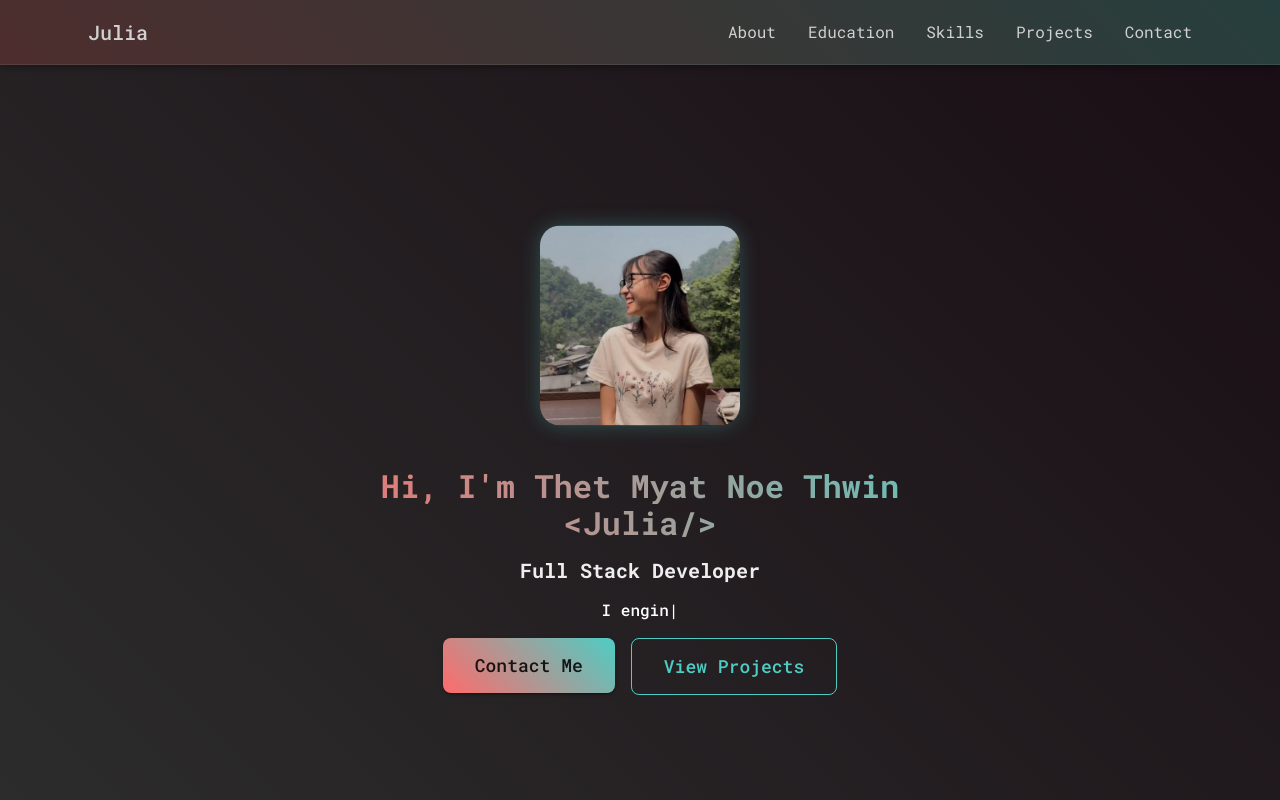
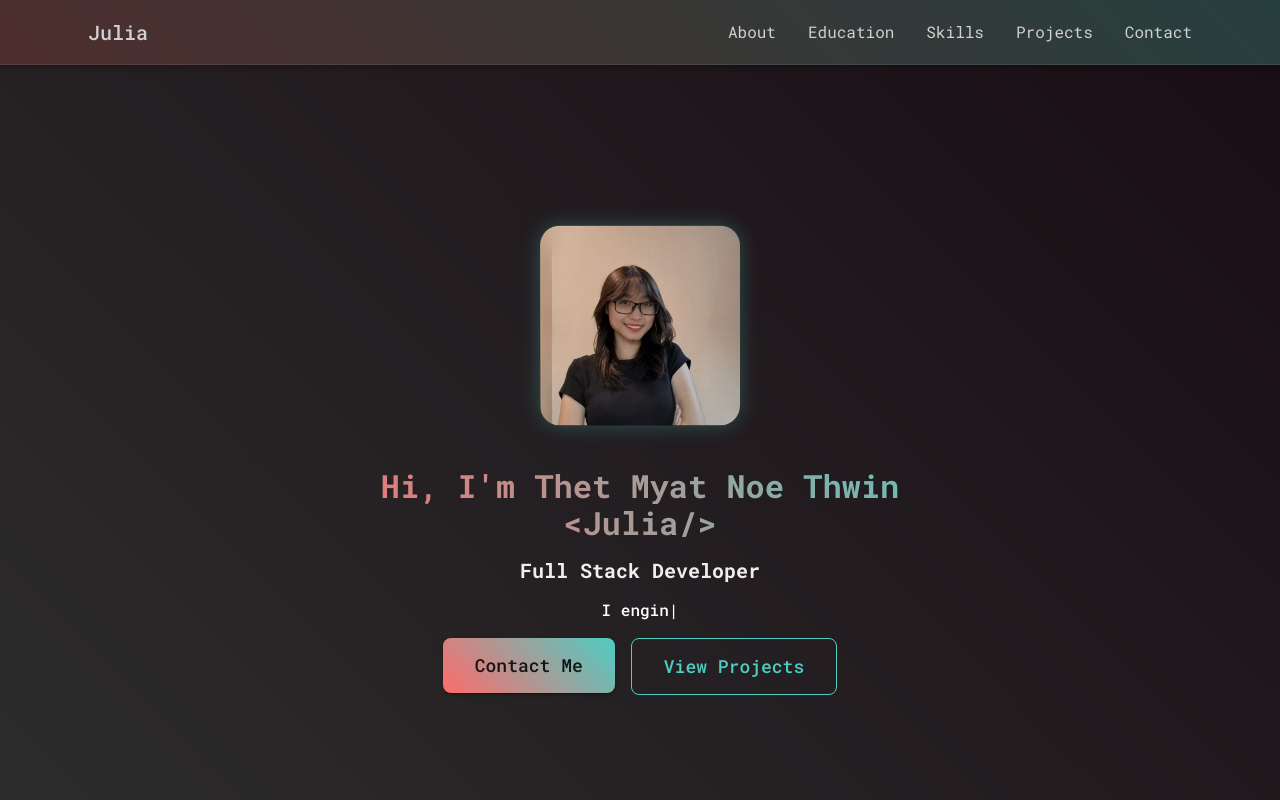
Before and after one commit to juliaizbroke/my-portfolio, a Next.js app: page / in a window 1280 px wide. Shown: the top 800 px of the page. Built offline with nearby package versions, Linux system fonts and the light colour scheme.

Commit message:
photo change

```diff
--- a/src/app/components/Hero.js
+++ b/src/app/components/Hero.js
@@ -96,7 +96,7 @@ const Hero = () => {
             >
               <Box
                 component={"img"}
-                src="/mypicture.jpg"
+                src="/noenoe.jfif"
                 sx={{
                   display: "flex",
                   width: "200px",
```
Also changed, not shown: public/noenoe.jfif (added).
